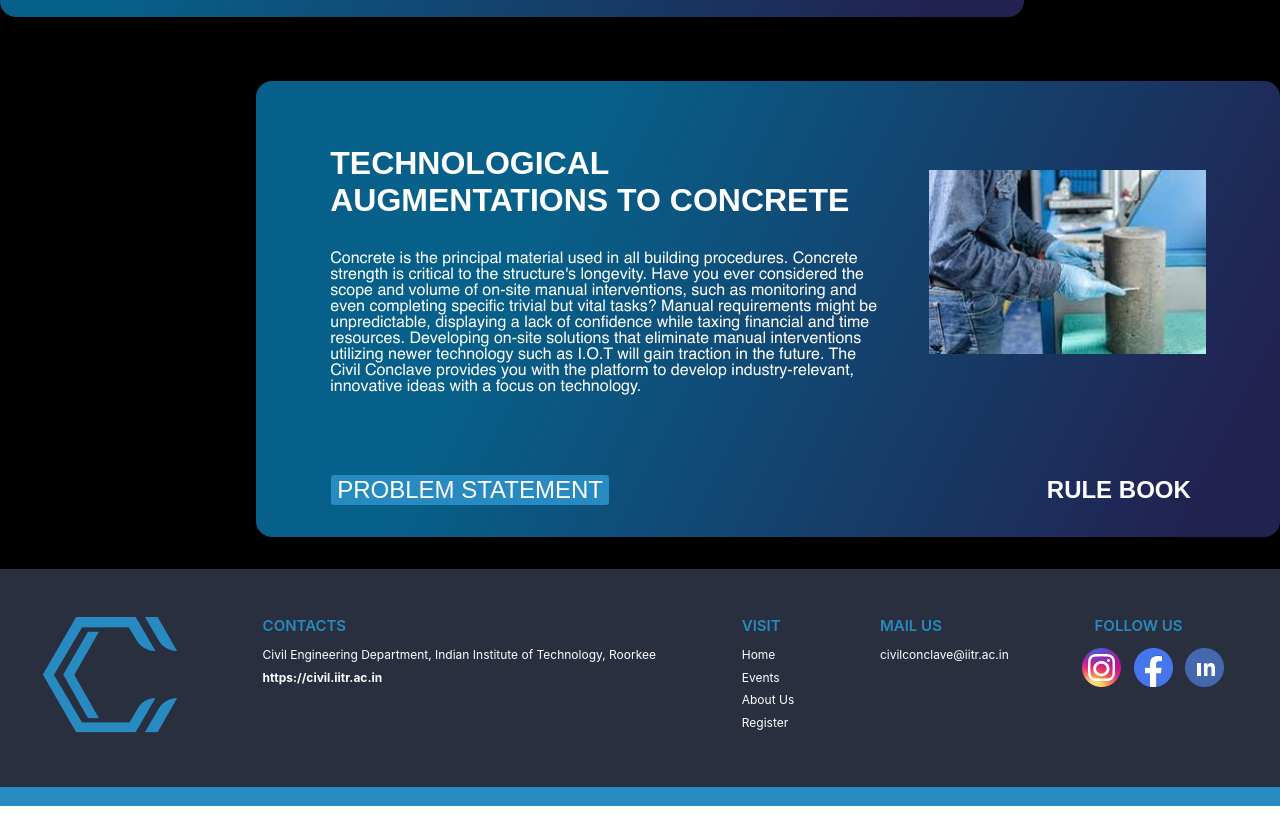
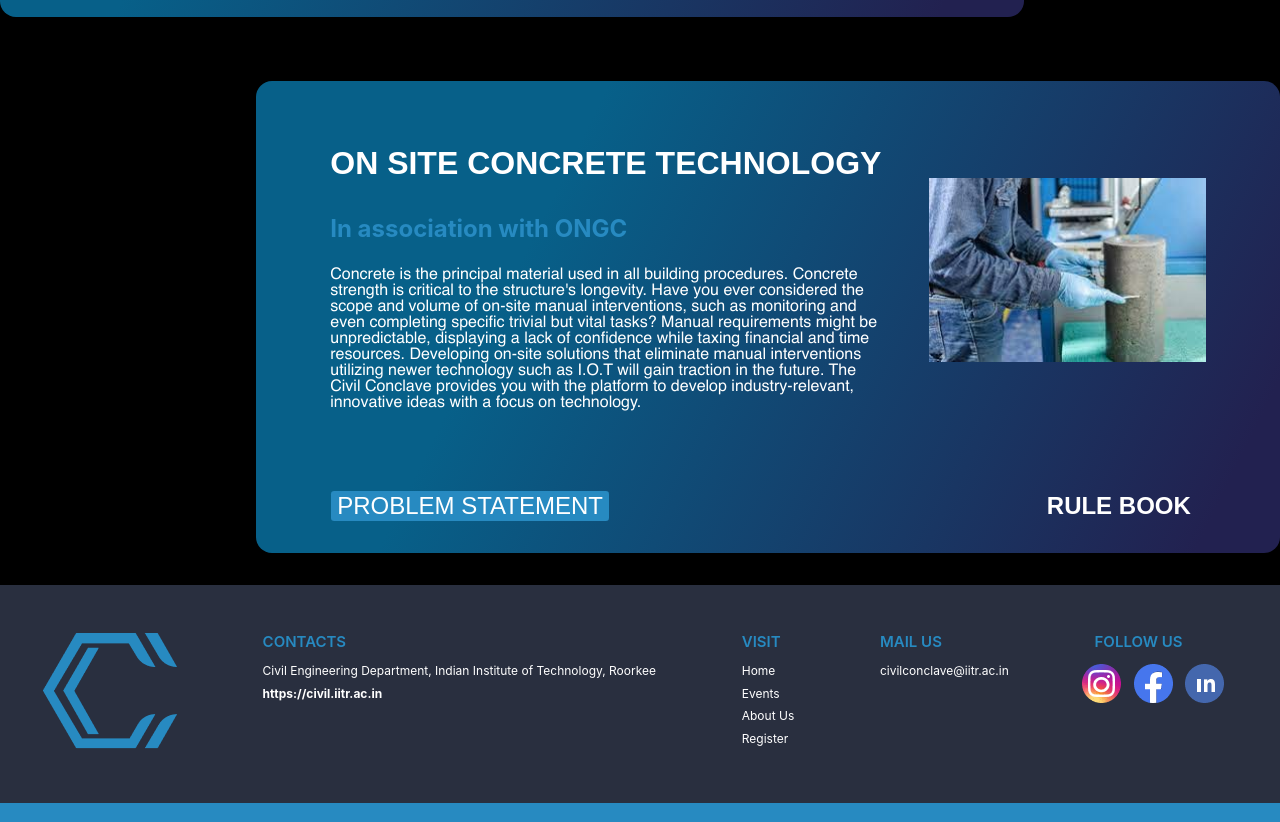
Before and after one commit to Civil-Conclave/civilconclave2k22, a React (Create React App) app: page /casestudy in a window 1280 px wide. Shown: the part 1614-2436 px from the top of the page. Built offline with nearby package versions, Linux system fonts and the light colour scheme.

Commit message:
Case study 4 updated

```diff
--- a/src/components/CaseStudy/CaseStudy.js
+++ b/src/components/CaseStudy/CaseStudy.js
@@ -130,12 +130,8 @@ export default function CaseStudyleft() {
         <div className="casestudy-main Right">
           <div className="casestudy1">
             <div className="casestudy_context">
-              <p className="casestudy_heading">
-                TECHNOLOGICAL AUGMENTATIONS TO CONCRETE
-              </p>
-              {/* <p className="casestudy_heading2">
-                In association with Department of Hydrology, IIT Roorkee
-              </p> */}
+              <p className="casestudy_heading">ON SITE CONCRETE TECHNOLOGY</p>
+              <p className="casestudy_heading2">In association with ONGC</p>
               <p className="casestudy_main_write">
                 Concrete is the principal material used in all building
                 procedures. Concrete strength is critical to the structure's
```
